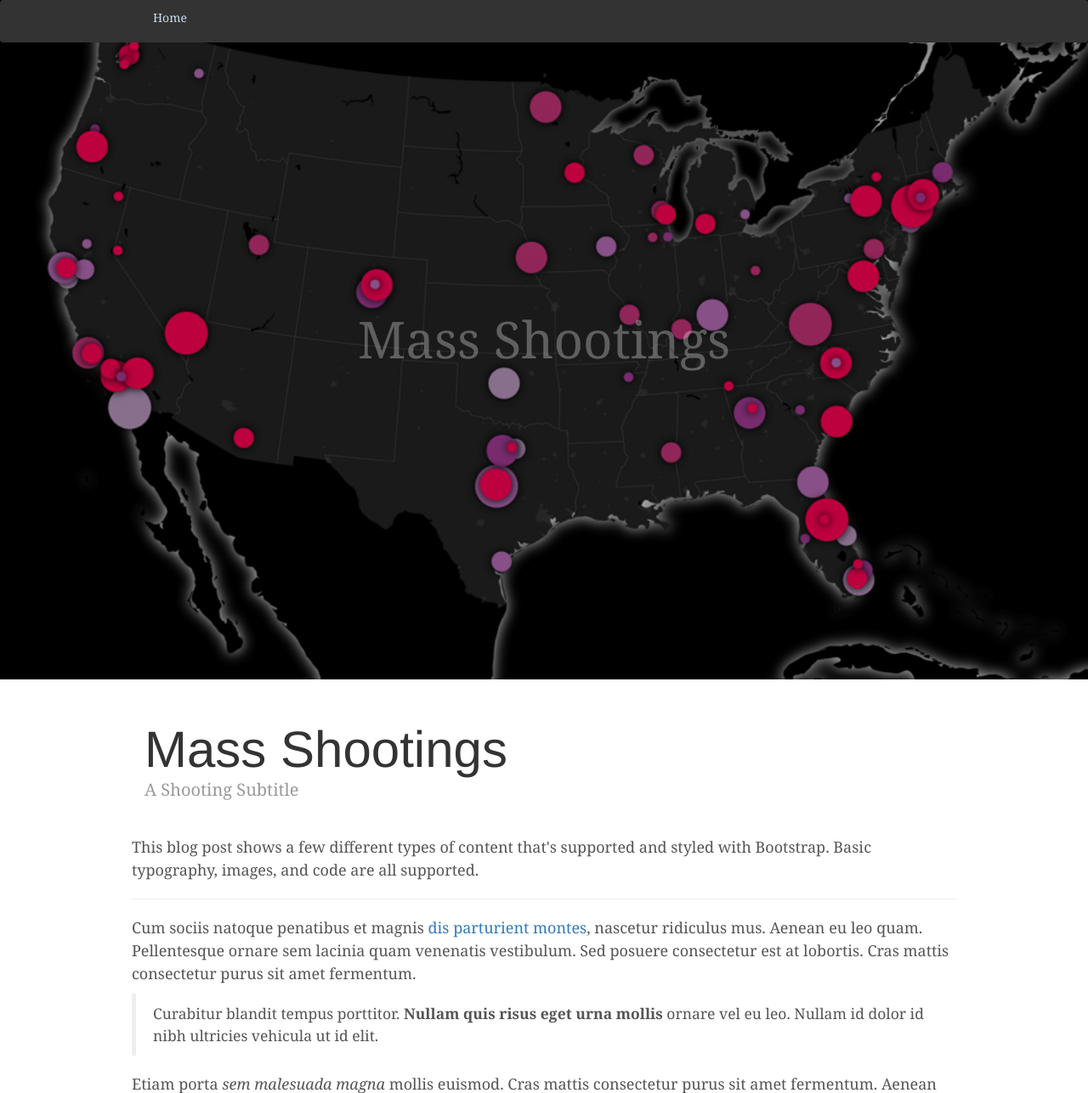
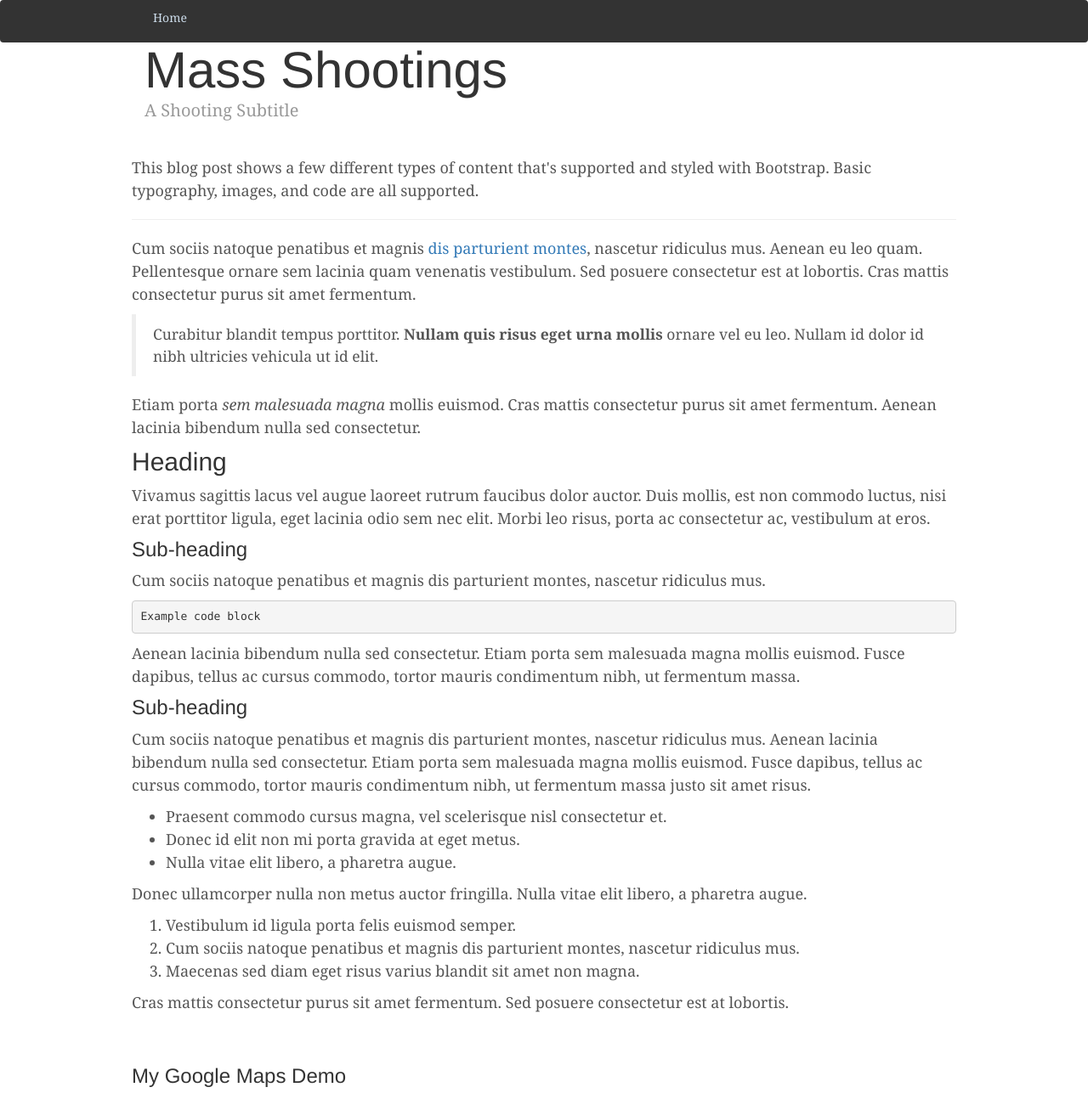
Before and after one commit to shanasia/cs50_Final, a Flask app: page / in a window 1280 px wide. Shown: the top 1287 px of the page at 85% size. Run offline with Flask 2, Linux system fonts and the light colour scheme; some libraries are stand-ins or nearby versions.

Commit message:
Latest Version

```diff
--- a/templates/index.html
+++ b/templates/index.html
@@ -1,35 +1,25 @@
 <!DOCTYPE html>
 <html lang="en">
   <head>
-    <meta charset="utf-8">
-    <meta http-equiv="X-UA-Compatible" content="IE=edge">
-    <meta name="viewport" content="width=device-width, initial-scale=1">
+    <meta charset="utf-8"> <!-- A must-have -->
+    <meta name="viewport" content="width=device-width, initial-scale=1"> <!-- A must-have -->
+    <meta http-equiv="X-UA-Compatible" content="IE=edge"> <!-- Not quite sure what this does -->
     <!-- The above 3 meta tags *must* come first in the head; any other head content must come *after* these tags -->
-    <meta name="description" content="">
-    <meta name="author" content="">
-    <link rel="icon" href="../../favicon.ico">
 
-    <title>Blog Template for Bootstrap</title>
+    <!-- STYLE SHEETS -->
+      <!-- Bootstrap core CSS -->
+      <link href="/static/bootstrap.min.css" rel="stylesheet">
+      <!-- Custom styles for this template -->
+      <link href="/static/blog.css" rel="stylesheet">
 
+    <!-- Not quite sure what this does -->
+      <meta name="description" content="">
+      <meta name="author" content="">
+      <link rel="icon" href="../../favicon.ico">
+      <!-- IE10 viewport hack for Surface/desktop Windows 8 bug -->
+      <!--<link href="../../assets/css/ie10-viewport-bug-workaround.css" rel="stylesheet">-->
 
-    <!-- Bootstrap core CSS -->
-    <link href="/static/bootstrap.min.css" rel="stylesheet">
-
-    <!-- IE10 viewport hack for Surface/desktop Windows 8 bug -->
-    <!--<link href="../../assets/css/ie10-viewport-bug-workaround.css" rel="stylesheet">-->
-
-    <!-- Custom styles for this template -->
-    <link href="/static/blog.css" rel="stylesheet">
-
-    <!-- Just for debugging purposes. Don't actually copy these 2 lines! -->
-    <!--[if lt IE 9]><script src="../../assets/js/ie8-responsive-file-warning.js"></script><![endif]-->
-    <!--<script src="../../assets/js/ie-emulation-modes-warning.js"></script>-->
-
-    <!-- HTML5 shim and Respond.js for IE8 support of HTML5 elements and media queries -->
-    <!--[if lt IE 9]>
-      <script src="https://oss.maxcdn.com/html5shiv/3.7.3/html5shiv.min.js"></script>
-      <script src="https://oss.maxcdn.com/respond/1.4.2/respond.min.js"></script>
-    <![endif]-->
+    <title>Mayu and Shanasia's first Website</title>
   </head>
 
   <body>
@@ -38,21 +28,23 @@
       <div class="container">
         <nav class="nav">
               <a class="nav-item" href="#">Home</a>
-          <!--<a class="blog-nav-item" href="#">New features</a>-->
-          <!--<a class="blog-nav-item" href="#">Press</a>-->
-          <!--<a class="blog-nav-item" href="#">New hires</a>-->
-    <!--      <a class="blog-nav-item" href="#">About</a>-->
+          <!--<a class="nav-item" href="#">New features</a>-->
+          <!--<a class="nav-item" href="#">Press</a>-->
+          <!--<a class="nav-item" href="#">New hires</a>-->
+    <!--      <a class="nav-item" href="#">About</a>-->
         </nav>
       </div>
     </div>
 
-    <div class="background">
-      <div class=maptext-container>
-        <div class="backgroundmap-text">
-          Mass Shootings
-        </div>
-      </div>
-    </div> <!-- Container for background image -->
+    <!--<div class="background">-->
+    <!--  <div class=maptext-container>-->
+    <!--    <div class="backgroundmap-text">-->
+    <!--      Mass Shootings-->
+    <!--    </div>-->
+    <!--  </div>-->
+    <!--</div>--> <!-- Container for background image -->
+
+    <div class="parallax"></div>
 
     <div class="container">
 
@@ -97,6 +89,27 @@
             </ol>
             <p>Cras mattis consectetur purus sit amet fermentum. Sed posuere consectetur est at lobortis.</p>
           </div><!-- End of Description -->
+
+          <div class="parallax"></div>
+
+          <h3>My Google Maps Demo</h3>
+    <div id="map"></div>
+    <script>
+      function initMap() {
+        var uluru = {lat: -25.363, lng: 131.044};
+        var map = new google.maps.Map(document.getElementById('map'), {
+          zoom: 4,
+          center: uluru
+        });
+        var marker = new google.maps.Marker({
+          position: uluru,
+          map: map
+        });
+      }
+    </script>
+    <script async defer
+    src="https://maps.googleapis.com/maps/api/js?key=AIzaSyCiYSUwjOqMHO0dKpFEsDG1DFaaAmppOIM&callback=initMap">
+    </script>
 
           <!-- Fill viewport with map -->
           <div class="container-fluid">
```
